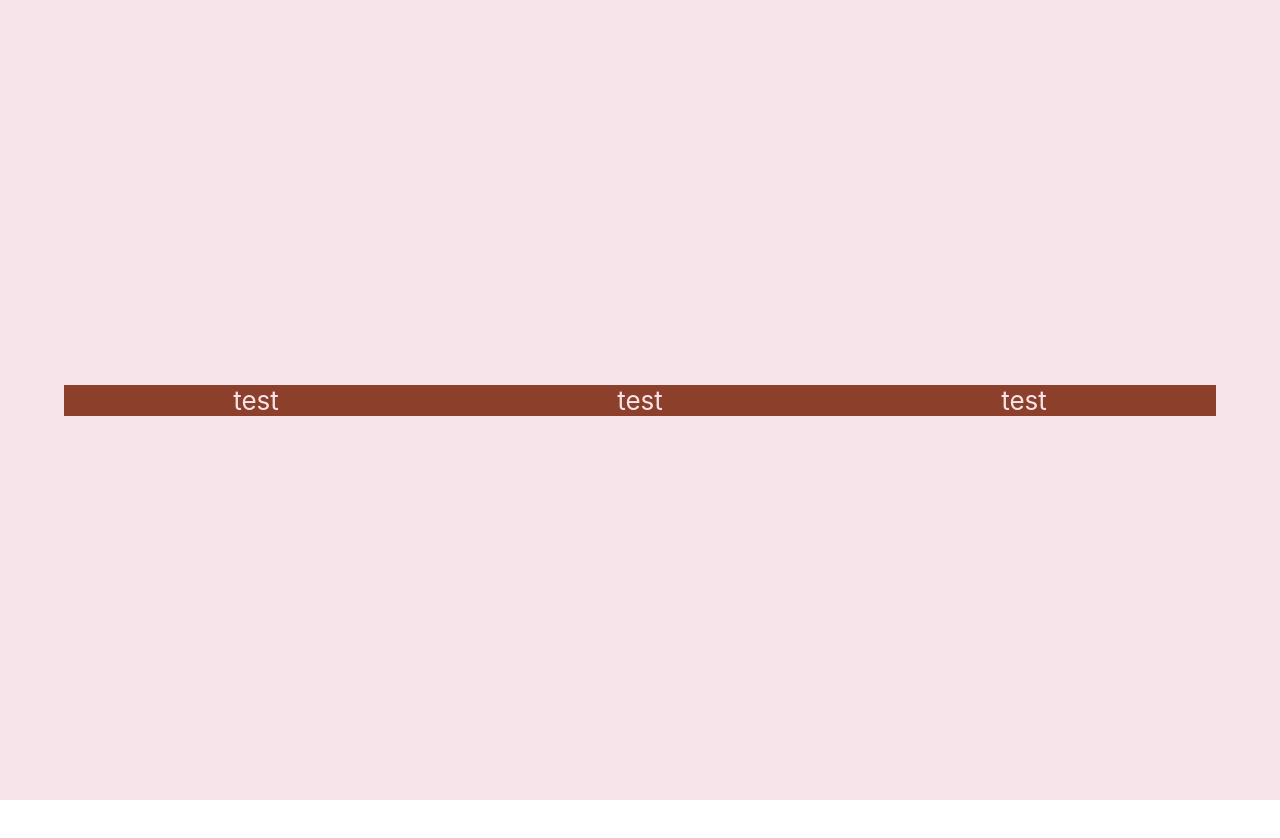
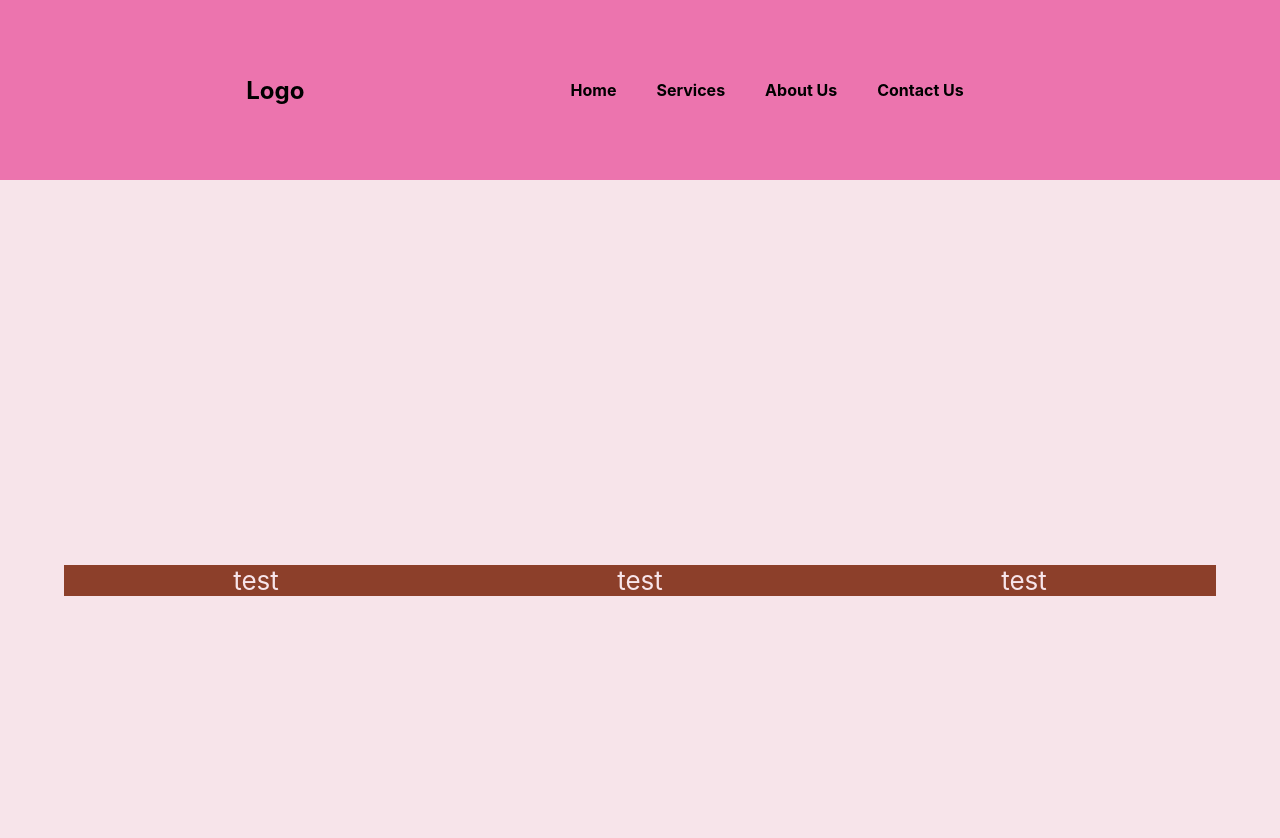
Before and after one commit to ViLinh27/zine-rack, a React (Create React App) app in the folder zine-rack/: page / in a window 1280 px wide. Shown: the top 838 px of the page. Before the commit the page ends 800 px from the top, so only its background shows below. Built offline with nearby package versions, Linux system fonts and the light colour scheme.

Commit message:
created responsive nav

```diff
--- a/zine-rack/src/App.js
+++ b/zine-rack/src/App.js
@@ -1,8 +1,9 @@
 import './App.css';
-
+import NavBar from './components/NavBar/NavBar';
 function App() {
   return (
     <div className="App">
+      <NavBar />
       <header className="App-header">
         <div className="magazine-rack">
           <div>test</div>
--- /dev/null
+++ b/zine-rack/src/components/NavBar/DesktopNavigation.js
@@ -0,0 +1,13 @@
+import NavLinks from "./NavLinks";
+import './NavBar.css';
+
+ const DesktopNavigation = () =>{
+     return(
+         <nav className="DesktopNavigation">
+             <h2 className="logo">Logo</h2>
+             <NavLinks />
+         </nav>
+     )
+ }
+
+ export default DesktopNavigation;
--- /dev/null
+++ b/zine-rack/src/components/NavBar/MobileNavigation.js
@@ -0,0 +1,27 @@
+import NavLinks from "./NavLinks";
+import './NavBar.css';
+import { TiThMenu } from "react-icons/ti";
+import { IoIosCloseCircle } from "react-icons/io";
+
+import { useState } from "react";
+
+const MobileNavigation = () =>{
+    const [click, setclick] = useState(false);
+    const Hamburger = <TiThMenu className="HamburgerMenu"
+            size="30px" color="black"
+            onClick={() => setclick(!click)}/>
+    const Close = <IoIosCloseCircle className="HamburgerMenu"
+             size="30px" color="black"
+            onClick={() => setclick(!click)} />
+    const closeMenu = () => setclick(false);
+    return(
+        <nav className="MobileNavigation">
+              <h2 className="logo">Logo</h2>
+              { click ? Close : Hamburger}
+              {click && <NavLinks />}
+              {click && <NavLinks isClicked={true} closeMenu={closeMenu}/>}
+         </nav>
+    )
+}
+
+export default MobileNavigation;
--- /dev/null
+++ b/zine-rack/src/components/NavBar/NavBar.css
@@ -0,0 +1,67 @@
+nav {
+    display: flex;
+    align-items: center;
+    justify-content: space-evenly;
+    background: var(--pink);
+    padding: 30px 50px 30px 50px;
+}
+
+.NavLinks {
+    height: 15vh;
+}
+nav ul {
+    display: flex;
+    flex-direction: row;
+    justify-content: space-evenly;
+}
+
+nav ul li {
+    list-style-type: none;
+    display: inline-block;
+    padding: 10px 20px;
+}
+
+nav ul li a {
+    text-decoration: none;
+    font-weight: bold;
+    color: black;
+}
+
+nav ul li a:hover {
+    color: white;
+    transition: .3s;
+}
+
+.MobileNavigation {
+    display: none;
+}
+
+@media (max-width: 768px) {
+
+    .DesktopNavigation {
+        display: none;
+    }
+        .NavLinks ul {
+            display: flex;
+            flex-direction: column;
+            justify-content: space-evenly;
+            position: absolute;
+            border-top: 3px solid var(--darkpink);
+            top: 15vh;
+            right: 0;
+            height: 50vh;
+            width: 100%;
+            background: var(--darker-pink);
+        }
+    .MobileNavigation {
+        display: flex;
+        align-items: center;
+        height: 15vh;
+    }
+
+    .HamburgerMenu {
+        position: absolute;
+        right: 2%;
+        cursor: pointer;
+    }
+}
--- /dev/null
+++ b/zine-rack/src/components/NavBar/NavBar.js
@@ -0,0 +1,13 @@
+import DesktopNavigation from './DesktopNavigation';
+import MobileNavigation from './MobileNavigation';
+
+const NavBar = () => {
+    return(
+        <div>
+            <DesktopNavigation />
+            <MobileNavigation />
+        </div>
+    )
+}
+
+export default NavBar;
--- /dev/null
+++ b/zine-rack/src/components/NavBar/NavLinks.js
@@ -0,0 +1,24 @@
+ import './NavBar.css';
+
+ const NavLinks = ({isClicked, closeMenu}) =>{
+     return(
+         <nav className="NavLinks">
+         <ul>
+             <li onClick={() => isClicked && closeMenu()}>
+                 <a href="/">Home</a>
+             </li>
+             <li onClick={() => isClicked && closeMenu()}>
+                 <a href="/#services">Services</a>
+             </li>
+             <li onClick={() => isClicked && closeMenu()}>
+                 <a href="/#about">About Us</a>
+             </li>
+             <li onClick={() => isClicked && closeMenu()}>
+                 <a href="/#contact">Contact Us</a>
+             </li>
+         </ul>
+     </nav>
+     )
+ }
+
+ export default NavLinks;
--- a/zine-rack/src/index.css
+++ b/zine-rack/src/index.css
@@ -6,7 +6,11 @@ body {
   -webkit-font-smoothing: antialiased;
   -moz-osx-font-smoothing: grayscale;
 }
-
+* {
+  padding: 0;
+  margin: 0;
+  box-sizing: border-box;
+}
 code {
   font-family: source-code-pro, Menlo, Monaco, Consolas, 'Courier New',
     monospace;
```
